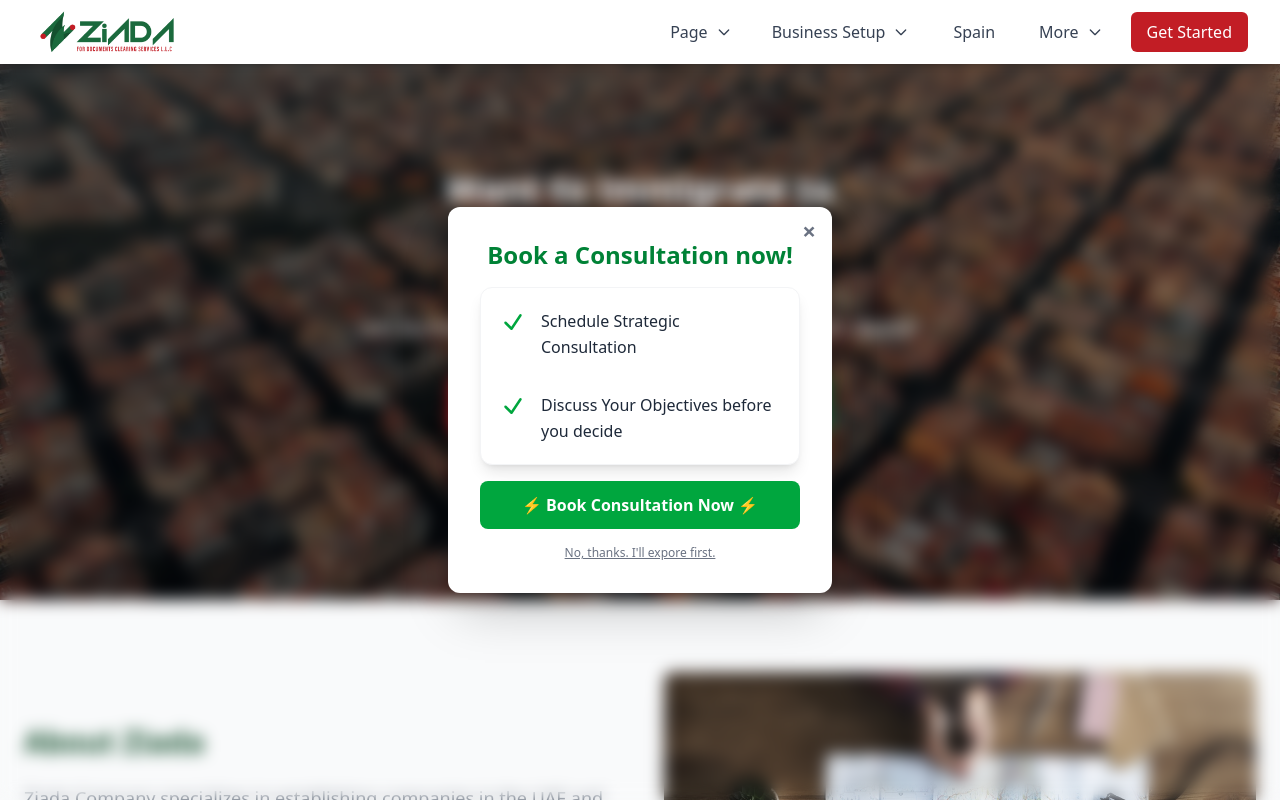
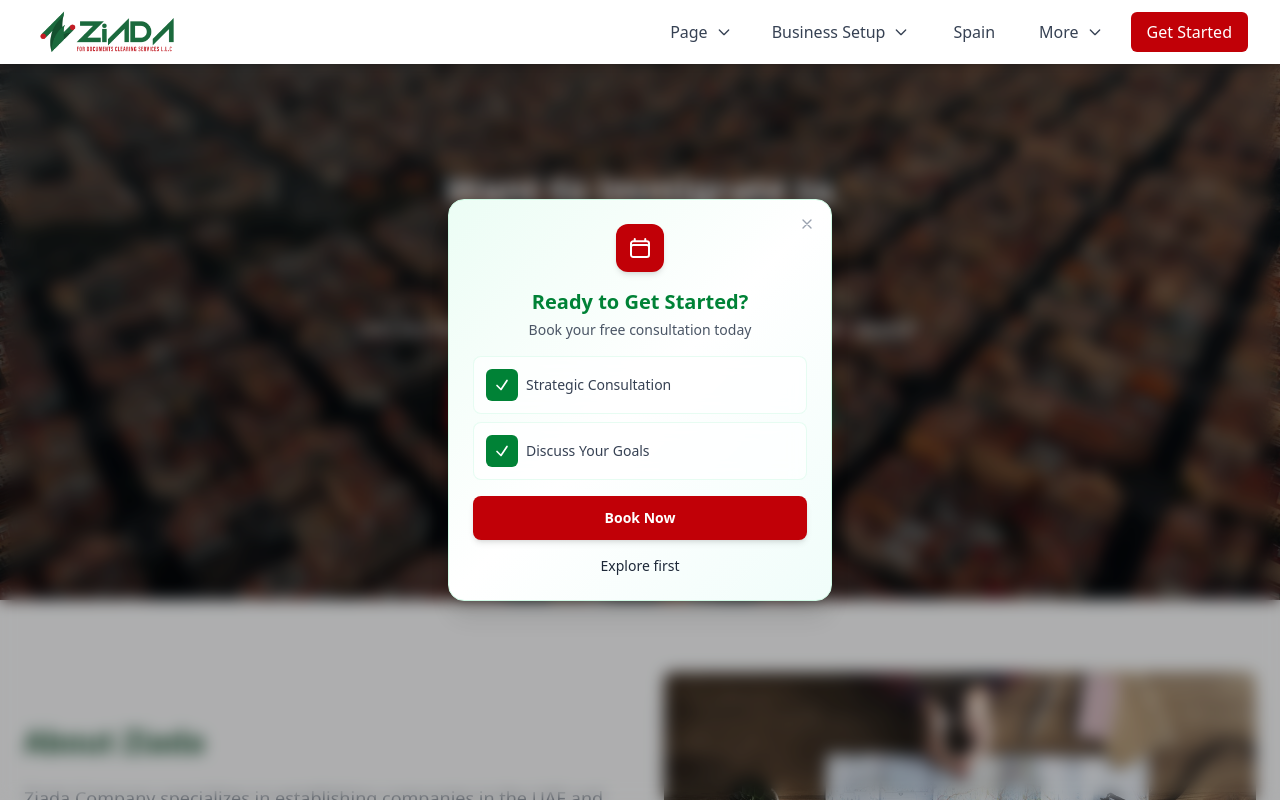
Before and after one commit to menamaged18/Ziadadc, a Next.js app: page / in a window 1280 px wide. Shown: the top 800 px of the page. Built offline with nearby package versions, Linux system fonts and the light colour scheme.

Commit message:
changed colors and popup message

```diff
--- a/src/components/Heros/SpainHero.tsx
+++ b/src/components/Heros/SpainHero.tsx
@@ -15,7 +15,7 @@ const SpainHero: React.FC<IHero> = ({setShowUaeHero, showUaeHero}) => {
         <div className="text-center max-w-4xl mx-auto">
           <h2 className="text-3xl md:text-4xl font-bold text-white md:mb-6 mb-3 leading-tight">
             Want to immigrate to
-            <span className="block mx-auto mt-4 p-2 w-34 rounded-2xl text-white bg-[#c21d25] transition-all transform hover:scale-105 duration-300">Spain</span>
+            <span className="block mx-auto mt-4 p-2 w-34 rounded-2xl text-white bg-red-800 transition-all transform hover:scale-105 duration-300">Spain</span>
           </h2>
           <p className="md:text-xl text-lg text-gray-200 mb-8 max-w-2xl mx-auto leading-relaxed">
             Join Hundereds of successful Immigrations to Spain.
@@ -23,7 +23,7 @@ const SpainHero: React.FC<IHero> = ({setShowUaeHero, showUaeHero}) => {
           </p>
           <div className="flex flex-col sm:flex-row gap-4 justify-center">
             <button
-              className="text-white font-semibold md:py-4 md:px-8 py-2 px-4 rounded-lg transition-all duration-300 transform hover:scale-105 shadow-lg cursor-pointer bg-[#c21d25] border border-[#c21d25] hover:bg-[#a01820] hover:border-[#a01820]"
+              className="text-white font-semibold md:py-4 md:px-8 py-2 px-4 rounded-lg transition-all duration-300 transform hover:scale-105 shadow-lg cursor-pointer bg-red-800 hover:bg-red-900 "
             >
               Get Started Today
             </button>
--- a/src/components/Heros/UAEHero.tsx
+++ b/src/components/Heros/UAEHero.tsx
@@ -15,7 +15,7 @@ const UAEHero: React.FC<IHero> = ({ setShowUaeHero, showUaeHero }) => {
         <div className="text-center max-w-4xl mx-auto">
           <h2 className="flex flex-col justify-center text-3xl md:text-4xl font-bold text-white md:mb-6 mb-3 leading-tight">
             Want to set up a company in
-            <span className="block mx-auto mt-4 p-1 w-32 rounded-2xl text-white bg-[#c21d25] transition-all transform hover:scale-105 duration-300">UAE</span>
+            <span className="block mx-auto mt-4 p-1 w-32 rounded-2xl text-white bg-red-800 transition-all transform hover:scale-105 duration-300">UAE</span>
           </h2>
           <p className="md:text-xl text-lg text-gray-200 mb-8 max-w-2xl mx-auto leading-relaxed">
             Join thousands of successful businesses who&apos;ve accelerated their growth with our proven solutions.
@@ -23,7 +23,7 @@ const UAEHero: React.FC<IHero> = ({ setShowUaeHero, showUaeHero }) => {
           </p>
           <div className="flex flex-col sm:flex-row gap-4 justify-center">
             <button
-              className="text-white font-semibold md:py-4 md:px-8 py-2 px-4 rounded-lg transition-all duration-300 transform hover:scale-105 shadow-lg cursor-pointer bg-[#c21d25] border border-[#c21d25] hover:bg-[#a01820] hover:border-[#a01820]"
+              className="text-white font-semibold md:py-4 md:px-8 py-2 px-4 rounded-lg transition-all duration-300 transform hover:scale-105 shadow-lg cursor-pointer bg-red-800 hover:bg-red-900"
             >
               Get Started Today
             </button>
--- a/src/components/NavBar/NavBar.tsx
+++ b/src/components/NavBar/NavBar.tsx
@@ -44,7 +44,7 @@ const NavBar: React.FC = () => {
             <More />
             <button
               onClick={handleGetStarted}
-              className="bg-[#c21d25] text-white px-4 py-2 rounded-md hover:bg-[#a11820] transition cursor-pointer"
+              className="bg-red-700 text-white px-4 py-2 rounded-md hover:bg-[#a11820] transition cursor-pointer"
               >
               Get Started
             </button>
@@ -96,7 +96,7 @@ const NavBar: React.FC = () => {
             </Link>
             <More />
             <button
-              className="w-full bg-[#c21d25] text-white px-4 py-2 rounded-md hover:bg-[#a11820] transition text-left"
+              className="w-full bg-red-600 text-white px-4 py-2 rounded-md hover:bg-[#a11820] transition text-left"
               onClick={handleGetStarted}
             >
               Get Started
--- a/src/components/PopUpMessage.tsx
+++ b/src/components/PopUpMessage.tsx
@@ -1,10 +1,9 @@
 "use client";
-import React, { useState } from 'react';
+import React, { useState } from "react";
 
-function PopUpMessage() {
+const PopUpMessage: React.FC = () => {
   const [isOpen, setIsOpen] = useState(true);
 
-    // If the pop-up is not open, render nothing.
   if (!isOpen) {
     return null;
   }
@@ -12,110 +11,175 @@ function PopUpMessage() {
   return (
     <>
       <div
-                className='fixed inset-0 bg-transparent backdrop-blur-sm z-40'
+        className="fixed inset-0 bg-black/30 backdrop-blur-sm z-40 transition-opacity duration-300"
         onClick={() => setIsOpen(false)}
       />
 
-            {/* Pop-up Container: Centered on the screen with styling to make it stand out. */}
-            <div className='
+      <div
+        className="
           fixed
           top-1/2
           left-1/2
           transform
           -translate-x-1/2
           -translate-y-1/2
-                bg-white
-                text-gray-800
-                p-8
-                rounded-xl
-                shadow-2xl
+          bg-gradient-to-br from-emerald-50 via-white to-teal-50
+          text-gray-900
+          p-6
+          rounded-2xl
+          shadow-xl
+          border border-emerald-100
           z-50
           max-w-sm
-                w-11/12
-            '>
-
-                {/* Close Button: Positioned absolutely in the top-right corner. */}
+          w-10/12
+          animate-[scale-in_0.3s_ease-out]
+        "
+      >
         <button
           onClick={() => setIsOpen(false)}
-                    className='
+          className="
             absolute
-                        top-2
-                        right-4
-                        text-2xl
-                        text-gray-500
-                        hover:text-gray-900
-                        font-bold
+            top-3
+            right-3
+            w-6
+            h-6
+            flex
+            items-center
+            justify-center
+            text-gray-400
+            hover:text-gray-700
+            hover:bg-gray-100
+            rounded-full
+            transition-all
+            duration-200
             cursor-pointer
-                    '
+          "
         >
-                    &times;
+          <svg
+            xmlns="http://www.w3.org/2000/svg"
+            fill="none"
+            viewBox="0 0 24 24"
+            strokeWidth={2}
+            stroke="currentColor"
+            className="w-4 h-4"
+          >
+            <path
+              strokeLinecap="round"
+              strokeLinejoin="round"
+              d="M6 18L18 6M6 6l12 12"
+            />
+          </svg>
         </button>
 
-                {/* Pop-up Content */}
-                <div className='flex flex-col items-center space-y-4'>
-                    <h2 className='text-2xl font-bold text-green-700'>
-                        Book a Consultation now!
-                    </h2>
-                    <div className="bg-white rounded-xl shadow-lg p-2 border border-gray-100">
-                        <div className="space-y-2">
-                            <div className="flex items-start space-x-4 group hover:bg-green-50 p-3 rounded-lg transition-colors duration-200">
-                                <div className="flex-shrink-0 mt-0.5">
-                                    <svg xmlns="http://www.w3.org/2000/svg" fill="none" viewBox="0 0 24 24" strokeWidth={2.5} stroke="currentColor" className="w-6 h-6 text-green-600">
-                                        <path strokeLinecap="round" strokeLinejoin="round" d="M4.5 12.75l6 6 9-13.5" />
+        <div className="flex flex-col items-center space-y-4">
+          <div className="bg-red-700 w-12 h-12 rounded-xl flex items-center justify-center shadow-md">
+            <svg
+              xmlns="http://www.w3.org/2000/svg"
+              fill="none"
+              viewBox="0 0 24 24"
+              strokeWidth={2}
+              stroke="currentColor"
+              className="w-6 h-6 text-white"
+            >
+              <path
+                strokeLinecap="round"
+                strokeLinejoin="round"
+                d="M6.75 3v2.25M17.25 3v2.25M3 18.75V7.5a2.25 2.25 0 012.25-2.25h13.5A2.25 2.25 0 0121 7.5v11.25m-18 0A2.25 2.25 0 005.25 21h13.5A2.25 2.25 0 0021 18.75m-18 0v-7.5A2.25 2.25 0 015.25 9h13.5A2.25 2.25 0 0121 11.25v7.5"
+              />
             </svg>
           </div>
-                                <span className="text-gray-800 font-medium leading-relaxed group-hover:text-gray-900 transition-colors">
-                                    Schedule Strategic Consultation
+
+          <div className="text-center space-y-1">
+            <h2 className="text-xl font-bold bg-green-700 bg-clip-text text-transparent">
+              Ready to Get Started?
+            </h2>
+            <p className="text-gray-600 text-sm">
+              Book your free consultation today
+            </p>
+          </div>
+
+          <div className="w-full space-y-2">
+            <div className="flex items-center space-x-2 bg-white/70 backdrop-blur-sm p-3 rounded-lg border border-emerald-100/50 hover:border-emerald-200 transition-all duration-200 hover:shadow-sm">
+              <div className="w-8 h-8 bg-green-700 rounded-md flex items-center justify-center flex-shrink-0">
+                <svg
+                  xmlns="http://www.w3.org/2000/svg"
+                  fill="none"
+                  viewBox="0 0 24 24"
+                  strokeWidth={2.5}
+                  stroke="currentColor"
+                  className="w-4 h-4 text-white"
+                >
+                  <path
+                    strokeLinecap="round"
+                    strokeLinejoin="round"
+                    d="M4.5 12.75l6 6 9-13.5"
+                  />
+                </svg>
+              </div>
+              <span className="text-gray-700 font-medium text-sm">
+                Strategic Consultation
               </span>
             </div>
 
-                            <div className="flex items-start space-x-4 group hover:bg-green-50 p-3 rounded-lg transition-colors duration-200">
-                                <div className="flex-shrink-0 mt-0.5">
-                                    <svg xmlns="http://www.w3.org/2000/svg" fill="none" viewBox="0 0 24 24" strokeWidth={2.5} stroke="currentColor" className="w-6 h-6 text-green-600">
-                                        <path strokeLinecap="round" strokeLinejoin="round" d="M4.5 12.75l6 6 9-13.5" />
+            <div className="flex items-center space-x-2 bg-white/70 backdrop-blur-sm p-3 rounded-lg border border-emerald-100/50 hover:border-emerald-200 transition-all duration-200 hover:shadow-sm">
+              <div className="w-8 h-8 bg-green-700 rounded-md flex items-center justify-center flex-shrink-0">
+                <svg
+                  xmlns="http://www.w3.org/2000/svg"
+                  fill="none"
+                  viewBox="0 0 24 24"
+                  strokeWidth={2.5}
+                  stroke="currentColor"
+                  className="w-4 h-4 text-white"
+                >
+                  <path
+                    strokeLinecap="round"
+                    strokeLinejoin="round"
+                    d="M4.5 12.75l6 6 9-13.5"
+                  />
                 </svg>
               </div>
-                                <span className="text-gray-800 font-medium leading-relaxed group-hover:text-gray-900 transition-colors">
-                                    Discuss Your Objectives before you decide
+              <span className="text-gray-700 font-medium text-sm">
+                Discuss Your Goals
               </span>
             </div>
           </div>
-                    </div>
 
-                    {/* The primary Call to Action (CTA) button. */}
           <button
-                        onClick={() => {
-                            // console.log("User is claiming their offer!");
-                            setIsOpen(false);
-
-                        }}
-                        className='
+            onClick={() => setIsOpen(false)}
+            className="
               w-full
               py-3
-                            bg-green-600
+              bg-red-700
               text-white
               font-semibold
+              text-sm
               rounded-lg
-                            hover:bg-green-700
-                            transition
-                            duration-300
-                            cursor-pointer
-                        '
+              hover:bg-red-800
+              transform hover:scale-[1.02]
+              active:scale-[0.98]
+              transition-all
+              duration-200
+              shadow-md
+              hover:shadow-lg
+            "
           >
-                        ⚡ Book Consultation Now ⚡
+            <span className="flex items-center justify-center space-x-1 cursor-pointer">
+              {/* <span>⚡</span> */}
+              <span>Book Now</span>
+              {/* <span>⚡</span> */}
+            </span>
           </button>
 
-                    {/* Secondary action button for users who don't want the Consultation. */}
           <button
             onClick={() => setIsOpen(false)}
-                        className='text-xs text-gray-500 hover:text-gray-700 underline cursor-pointer'
+            className="text-sm text-gray-800 hover:text-gray-900 transition-colors duration-200 cursor-pointer"
           >
-                        No, thanks. I&apos;ll expore first.
+            Explore first
           </button>
         </div>
       </div>
     </>
   );
-}
+};
 
 export default PopUpMessage;
--- a/src/components/Services.tsx
+++ b/src/components/Services.tsx
@@ -47,7 +47,7 @@ const ServicesSection: React.FC = () => {
               What We Offer
             </span>
             <h2 className="text-4xl md:text-5xl font-bold text-gray-900 mb-6">
-              Our <span className="bg-gradient-to-r from-[#1B6A3D] to-[#14502E] bg-clip-text text-transparent">Services</span>
+               <span className="bg-gradient-to-r from-[#1B6A3D] to-[#14502E] bg-clip-text text-transparent">Our Services</span>
             </h2>
             <div className="h-1 w-20 bg-gradient-to-r from-[#C21D25] via-[#1B6A3D] to-[#14502E] rounded-full mx-auto mb-6"></div>
           </div>
```
Lines whose indentation alone changed are shown as unchanged.
